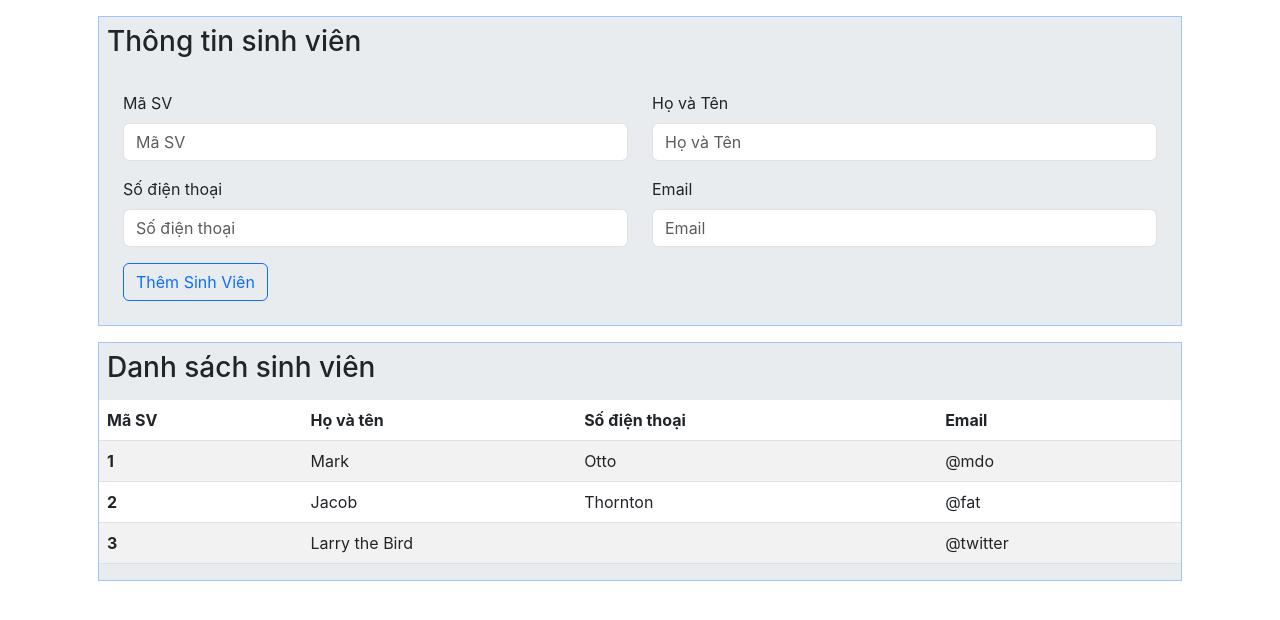
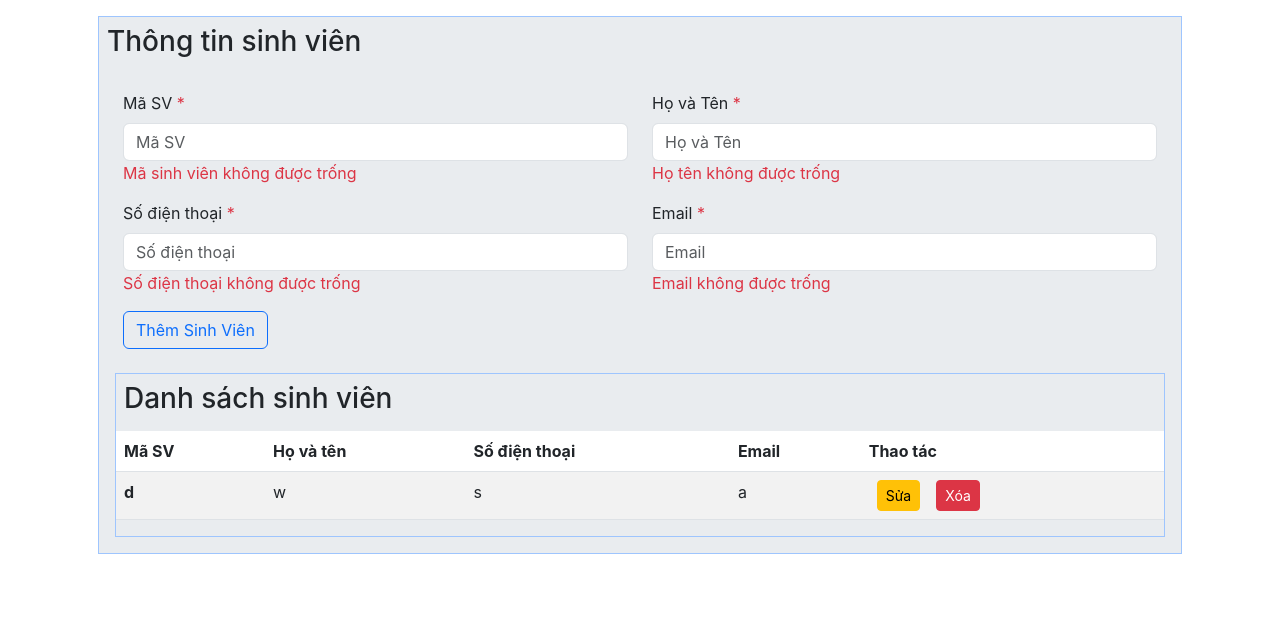
Before and after one commit to AriesNeko/bc44_react_form_b37_thanhtruc, a React (Create React App) app: page / in a window 1280 px wide. Shown: the top 620 px of the page. Built offline with nearby package versions, Linux system fonts and the light colour scheme.

Commit message:
update code

```diff
--- a/src/App.js
+++ b/src/App.js
@@ -1,11 +1,12 @@
 import logo from "./logo.svg";
 import "./App.css";
-import ManagementProduct from "./ReactForm/ManagementProduct";
+import QuanLySV from "./ReactForm/QuanLySV";
+import DanhSachSV from "./ReactForm/DanhSachSV";
 
 function App() {
   return (
-    <div>
-      <ManagementProduct />
+    <div className="container">
+      <QuanLySV />
     </div>
   );
 }
--- /dev/null
+++ b/src/ReactForm/DanhSachSV.jsx
@@ -0,0 +1,41 @@
+import React, { Component } from "react";
+
+export default class DanhSachSV extends Component {
+  render() {
+    const { dssv } = this.props;
+    return (
+      <div className="bg-body-secondary m-3 border border-primary-subtle">
+        <div>
+          <h3 className="p-2">Danh sách sinh viên</h3>
+        </div>
+        <table class="table table-striped">
+          <thead>
+            <tr>
+              <th scope="col">Mã SV</th>
+              <th scope="col">Họ và tên</th>
+              <th scope="col">Số điện thoại</th>
+              <th scope="col">Email</th>
+              <th scope="col">Thao tác</th>
+            </tr>
+          </thead>
+          <tbody>
+            {dssv.map((sv) => {
+              return (
+                <tr key={sv.id}>
+                  <th scope="row">{sv.maSV}</th>
+                  <td>{sv.hoTen}</td>
+                  <td>{sv.soDT}</td>
+                  <td>{sv.email}</td>
+                  <td>
+                    <button className="btn btn-warning mx-2 btn-sm">Sửa</button>
+                    <button className="btn btn-danger mx-2 btn-sm">Xóa</button>
+                  </td>
+                </tr>
+              );
+            })}
+          </tbody>
+        </table>
+      </div>
+    );
+  }
+}
--- a/src/ReactForm/ManagementProduct.jsx
+++ /dev/null
@@ -1,110 +0,0 @@
-import React, { Component } from "react";
-
-export default class ManagementProduct extends Component {
-  render() {
-    return (
-      <div className="container">
-        <div className="bg-body-secondary m-3 border border-primary-subtle">
-          <div>
-            <h3 className="p-2">Thông tin sinh viên</h3>
-          </div>
-
-          <div className="m-3">
-            <div className="row p-2">
-              <div className="col">
-                <div>
-                  <label htmlFor="formGroupExampleInput" className="form-label">
-                    Mã SV
-                  </label>
-                  <input
-                    type="text"
-                    className="form-control"
-                    id="formGroupExampleInput"
-                    placeholder="Mã SV"
-                  />
-                </div>
-              </div>
-              <div className="col">
-                <label htmlFor="formGroupExampleInput" className="form-label">
-                  Họ và Tên
-                </label>
-                <input
-                  type="text"
-                  className="form-control"
-                  id="formGroupExampleInput"
-                  placeholder="Họ và Tên"
-                />
-              </div>
-            </div>
-            <div className="row p-2">
-              <div className="col">
-                <div>
-                  <label htmlFor="formGroupExampleInput" className="form-label">
-                    Số điện thoại
-                  </label>
-                  <input
-                    type="text"
-                    className="form-control"
-                    id="formGroupExampleInput"
-                    placeholder="Số điện thoại"
-                  />
-                </div>
-              </div>
-              <div className="col">
-                <label htmlFor="formGroupExampleInput" className="form-label">
-                  Email
-                </label>
-                <input
-                  type="text"
-                  className="form-control"
-                  id="formGroupExampleInput"
-                  placeholder="Email"
-                />
-              </div>
-            </div>
-            <div class="col-12 p-2">
-              <button type="submit" class="btn btn-outline-primary">
-                Thêm Sinh Viên
-              </button>
-            </div>
-          </div>
-        </div>
-
-        <div className="bg-body-secondary m-3 border border-primary-subtle">
-          <div>
-            <h3 className="p-2">Danh sách sinh viên</h3>
-          </div>
-          <table class="table table-striped">
-            <thead>
-              <tr>
-                <th scope="col">Mã SV</th>
-                <th scope="col">Họ và tên</th>
-                <th scope="col">Số điện thoại</th>
-                <th scope="col">Email</th>
-              </tr>
-            </thead>
-            <tbody>
-              <tr>
-                <th scope="row">1</th>
-                <td>Mark</td>
-                <td>Otto</td>
-                <td>@mdo</td>
-              </tr>
-              <tr>
-                <th scope="row">2</th>
-                <td>Jacob</td>
-                <td>Thornton</td>
-                <td>@fat</td>
-              </tr>
-              <tr>
-                <th scope="row">3</th>
-                <td colspan="2">Larry the Bird</td>
-                <td>@twitter</td>
-              </tr>
-            </tbody>
-          </table>
-        </div>
-      </div>
-    );
-  }
-}
--- /dev/null
+++ b/src/ReactForm/QuanLySV.jsx
@@ -0,0 +1,142 @@
+import React, { Component } from "react";
+import DanhSachSV from "./DanhSachSV";
+
+export default class QuanLySV extends Component {
+  state = {
+    value: {
+      maSV: "",
+      hoTen: "",
+      soDT: "",
+      email: "",
+    },
+    error: {
+      maSV: "Mã sinh viên không được trống",
+      hoTen: "Họ tên không được trống",
+      soDT: "Số điện thoại không được trống",
+      email: "Email không được trống",
+    },
+    dsSV: [
+      {
+        maSV: "d",
+        hoTen: "w",
+        soDT: "s",
+        email: "a",
+      },
+    ],
+  };
+
+  handleOnChange = (event) => {
+    const { name, value } = event.target;
+    const newSV = { ...this.state.value, [name]: value };
+    this.setState({ value: newSV });
+  };
+
+  handleSubmit = (event) => {
+    event.preventDefault();
+    const newSV = [...this.state.dsSV, this.state.value];
+    this.setState({ dsSV: newSV });
+    console.log(this.state.value);
+  };
+
+  render() {
+    let { value, error, dsSV } = this.state;
+    let { maSV, hoTen, soDT, email } = value;
+    return (
+      <div className="bg-body-secondary m-3 border border-primary-subtle">
+        <div>
+          <h3 className="p-2">Thông tin sinh viên</h3>
+        </div>
+        <form onSubmit={this.handleSubmit}>
+          <div className="m-3">
+            <div className="row p-2">
+              <div className="col">
+                <div>
+                  <label htmlFor="formGroupExampleInput" className="form-label">
+                    Mã SV <span className="text-danger">*</span>
+                  </label>
+                  <input
+                    required
+                    type="text"
+                    value={maSV}
+                    className="form-control"
+                    name="maSV"
+                    id="maSV"
+                    placeholder="Mã SV"
+                    onChange={this.handleOnChange}
+                  />
+                </div>
+                {error.maSV && (
+                  <span className="text text-danger">{error.maSV}</span>
+                )}
+              </div>
+              <div className="col">
+                <label htmlFor="formGroupExampleInput" className="form-label">
+                  Họ và Tên <span className="text-danger">*</span>
+                </label>
+                <input
+                  required
+                  type="text"
+                  value={hoTen}
+                  className="form-control"
+                  name="hoTen"
+                  id="hoTen"
+                  placeholder="Họ và Tên"
+                  onChange={this.handleOnChange}
+                />
+                {error.hoTen && (
+                  <span className="text text-danger">{error.hoTen}</span>
+                )}
+              </div>
+            </div>
+            <div className="row p-2">
+              <div className="col">
+                <div>
+                  <label htmlFor="formGroupExampleInput" className="form-label">
+                    Số điện thoại <span className="text-danger">*</span>
+                  </label>
+                  <input
+                    required
+                    type="text"
+                    value={soDT}
+                    className="form-control"
+                    name="soDT"
+                    id="soDT"
+                    placeholder="Số điện thoại"
+                    onChange={this.handleOnChange}
+                  />
+                </div>
+                {error.soDT && (
+                  <span className="text text-danger">{error.soDT}</span>
+                )}
+              </div>
+              <div className="col">
+                <label htmlFor="formGroupExampleInput" className="form-label">
+                  Email <span className="text-danger">*</span>
+                </label>
+                <input
+                  required
+                  type="text"
+                  value={email}
+                  className="form-control"
+                  name="email"
+                  id="email"
+                  placeholder="Email"
+                  onChange={this.handleOnChange}
+                />
+                {error.email && (
+                  <span className="text text-danger">{error.email}</span>
+                )}
+              </div>
+            </div>
+            <div class="col-12 p-2">
+              <button type="submit" class="btn btn-outline-primary">
+                Thêm Sinh Viên
+              </button>
+            </div>
+          </div>
+        </form>
+        <DanhSachSV dssv={dsSV} />
+      </div>
+    );
+  }
+}
```
